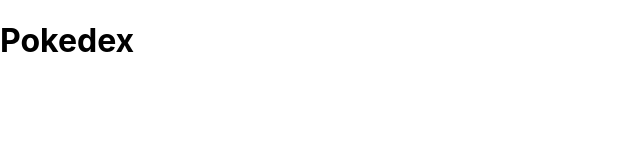
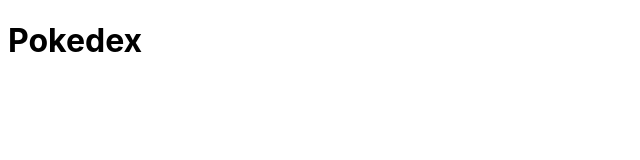
Before and after one commit to andremarcondesteixeira/pokemon, a React (Create React App) app: page / in a window 1280 px wide. Shown: the top 160 px of the page, without its empty margins (0-640 px from the left). Built offline with nearby package versions, Linux system fonts and the light colour scheme.

Commit message:
removes some css code

```diff
--- a/src/index.css
+++ b/src/index.css
@@ -4,15 +4,7 @@
 }
 
 body {
-  margin: 0;
   font-family: 'SF Pro Display', -apple-system, BlinkMacSystemFont, 'Segoe UI', 'Roboto', 'Oxygen',
     'Ubuntu', 'Cantarell', 'Fira Sans', 'Droid Sans', 'Helvetica Neue',
     sans-serif;
-  -webkit-font-smoothing: antialiased;
-  -moz-osx-font-smoothing: grayscale;
 }
-
-code {
-  font-family: source-code-pro, Menlo, Monaco, Consolas, 'Courier New',
-    monospace;
-}
```
